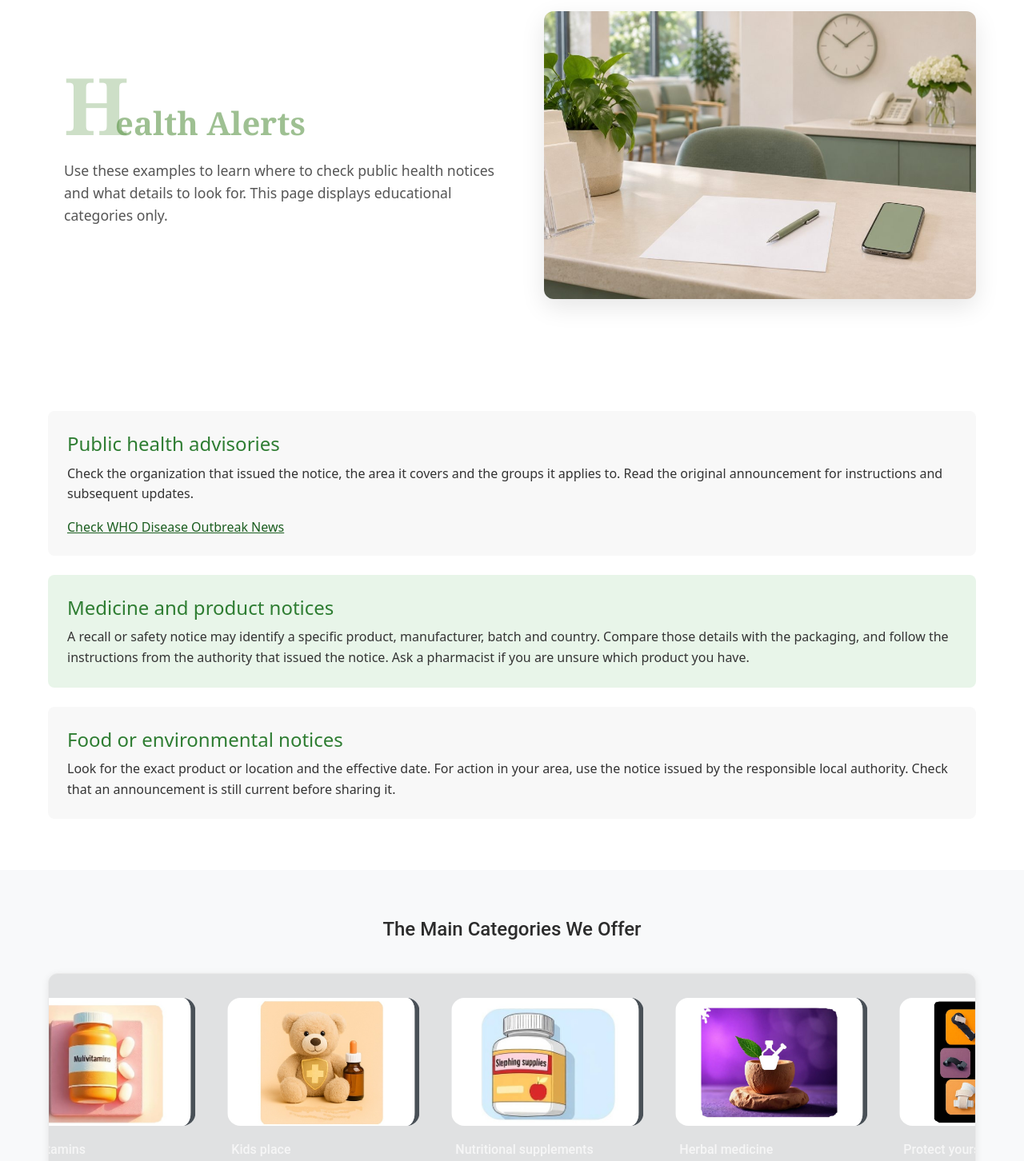
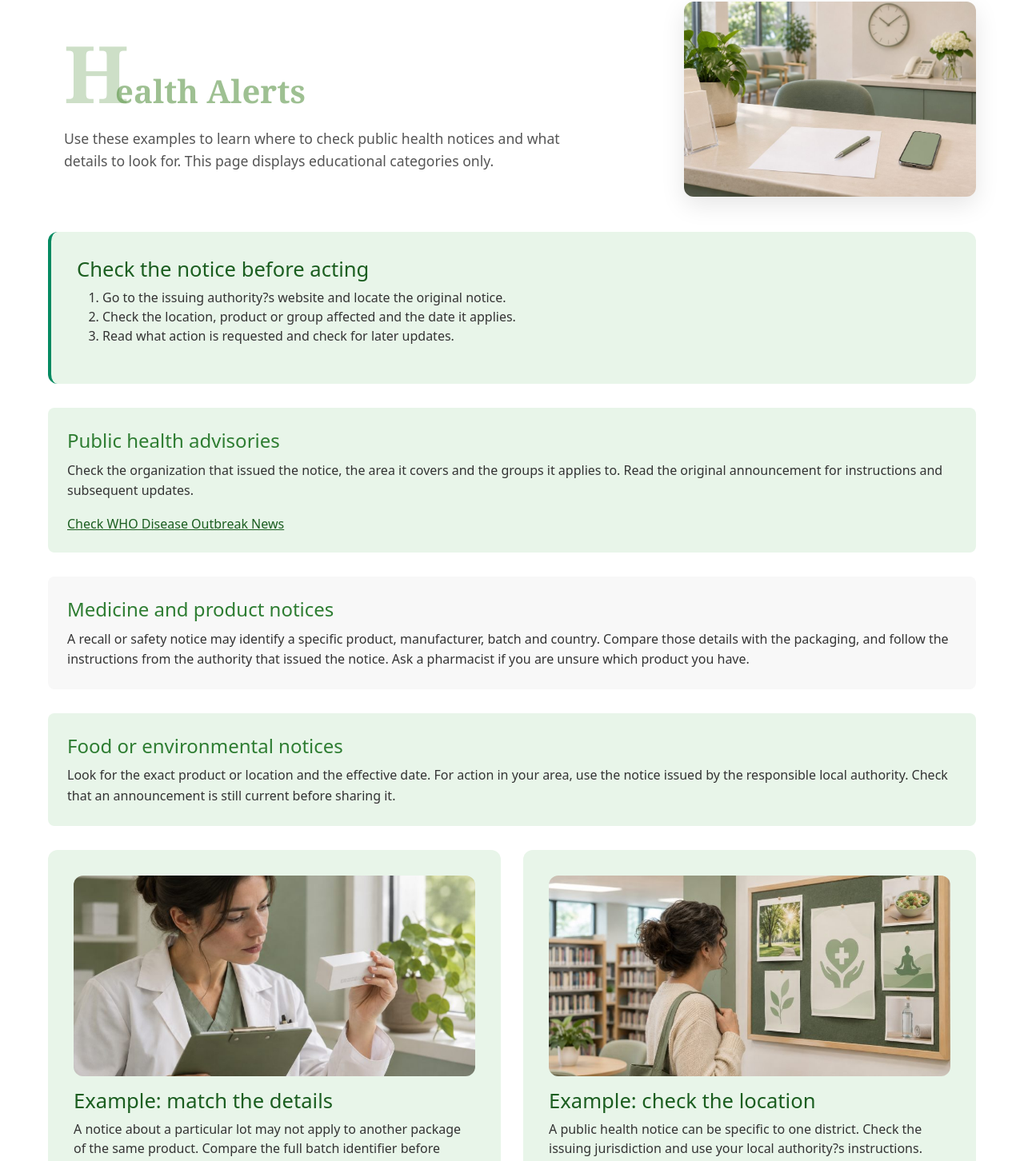
Before and after one commit to hisokaBK/PharmaClick, a React (Create React App) app: page /Health_Alerts in a window 1280 px wide. Shown: the part 86-1538 px from the top of the page at 80% size. Built offline with nearby package versions, Linux system fonts and the light colour scheme.

Commit message:
Enrich health alerts service experience

```diff
--- a/src/Com_servess/HealthAlerts.jsx
+++ b/src/Com_servess/HealthAlerts.jsx
@@ -1,8 +1,10 @@
 import ServicePage from "./ServicePage";
+import { ServicePhoto } from "./ServiceMedia";
 
 export default function HealthAlerts() {
   return (
-    <ServicePage title="Health Alerts" introduction="Use these examples to learn where to check public health notices and what details to look for. This page displays educational categories only." image="/images/services/health-alerts.jpg" imageAlt="A desk with a phone, paper and pen for checking public health updates">
+    <ServicePage layout="notice" title="Health Alerts" introduction="Use these examples to learn where to check public health notices and what details to look for. This page displays educational categories only." image="/images/services/health-alerts.jpg" imageAlt="A desk with a phone, paper and pen for checking public health updates">
+      <section className="service-panel"><h2>Check the notice before acting</h2><ol><li>Go to the issuing authority?s website and locate the original notice.</li><li>Check the location, product or group affected and the date it applies.</li><li>Read what action is requested and check for later updates.</li></ol></section>
       <section className="service-section">
         <h2>Public health advisories</h2>
         <p>Check the organization that issued the notice, the area it covers and the groups it applies to. Read the original announcement for instructions and subsequent updates.</p>
@@ -16,6 +18,10 @@ export default function HealthAlerts() {
         <h2>Food or environmental notices</h2>
         <p>Look for the exact product or location and the effective date. For action in your area, use the notice issued by the responsible local authority. Check that an announcement is still current before sharing it.</p>
       </section>
+      <div className="service-grid">
+        <article className="service-panel"><ServicePhoto file="alerts-packaging" alt="A person checking the markings on a product box" /><h2 className="mt-3">Example: match the details</h2><p>A notice about a particular lot may not apply to another package of the same product. Compare the full batch identifier before deciding whether the notice applies.</p></article>
+        <article className="service-panel"><ServicePhoto file="alerts-notices" alt="A person looking at a community notice board" /><h2 className="mt-3">Example: check the location</h2><p>A public health notice can be specific to one district. Check the issuing jurisdiction and use your local authority?s instructions.</p></article>
+      </div>
     </ServicePage>
   );
 }
--- a/src/css/Services.css
+++ b/src/css/Services.css
@@ -129,3 +129,8 @@
 .service-page--movement .service-grid { --photo-ratio: 16 / 9; }
 .service-page--movement .service-grid > article { border-top: 3px solid var(--primary); }
 .service-page--movement .service-video { max-width: 800px; width: 100%; }
+
+.service-page--notice .hero-container { gap: 24px; }
+.service-page--notice .hero-content { flex: 2; }
+.service-page--notice .service-content > .service-panel { border-left: 4px solid var(--primary-dark); }
+.service-page--notice .service-grid { --photo-ratio: 2 / 1; }
```
Also changed, not shown: public/images/services/alerts-notices.jpg (added), public/images/services/alerts-packaging.jpg (added).
